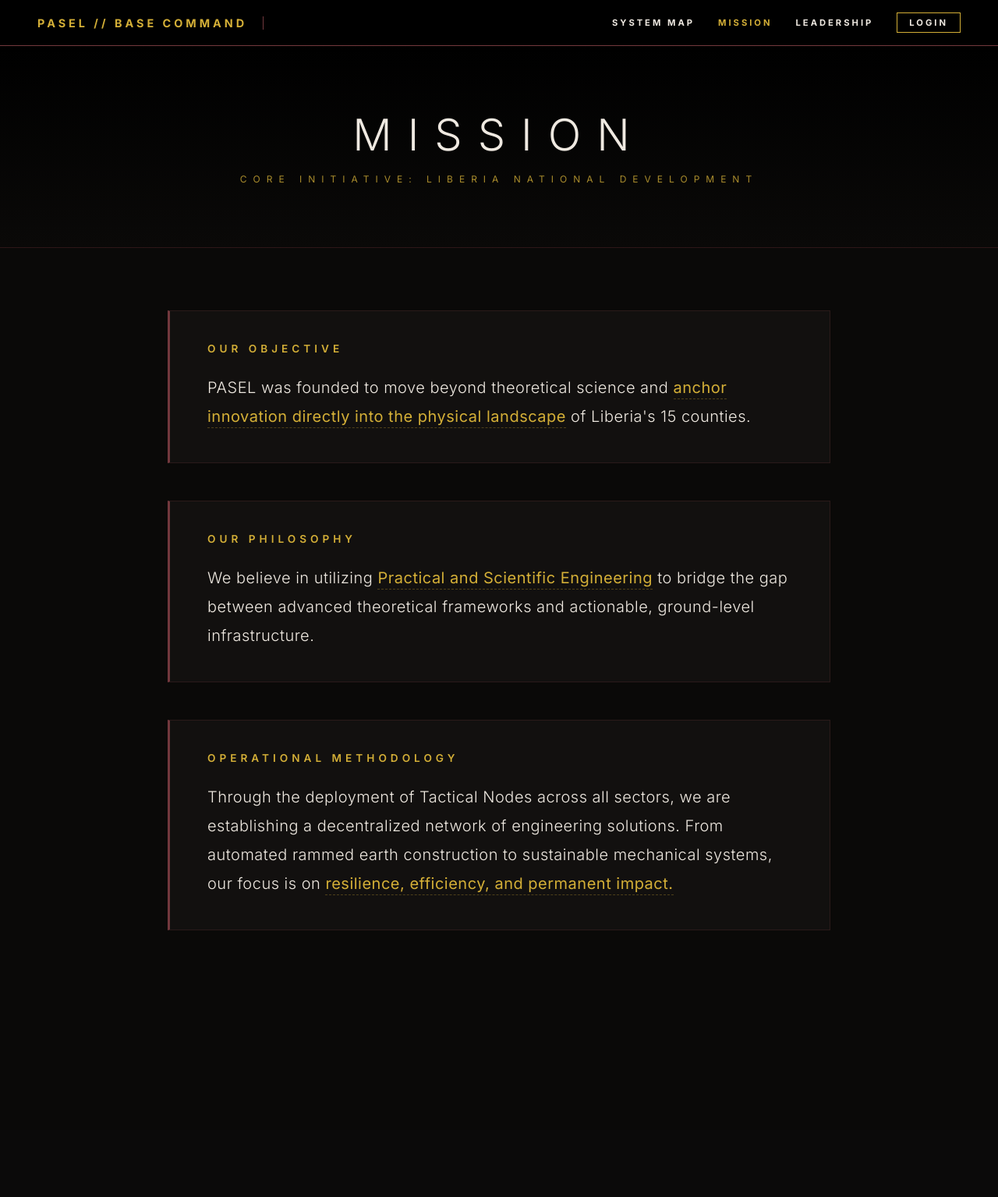
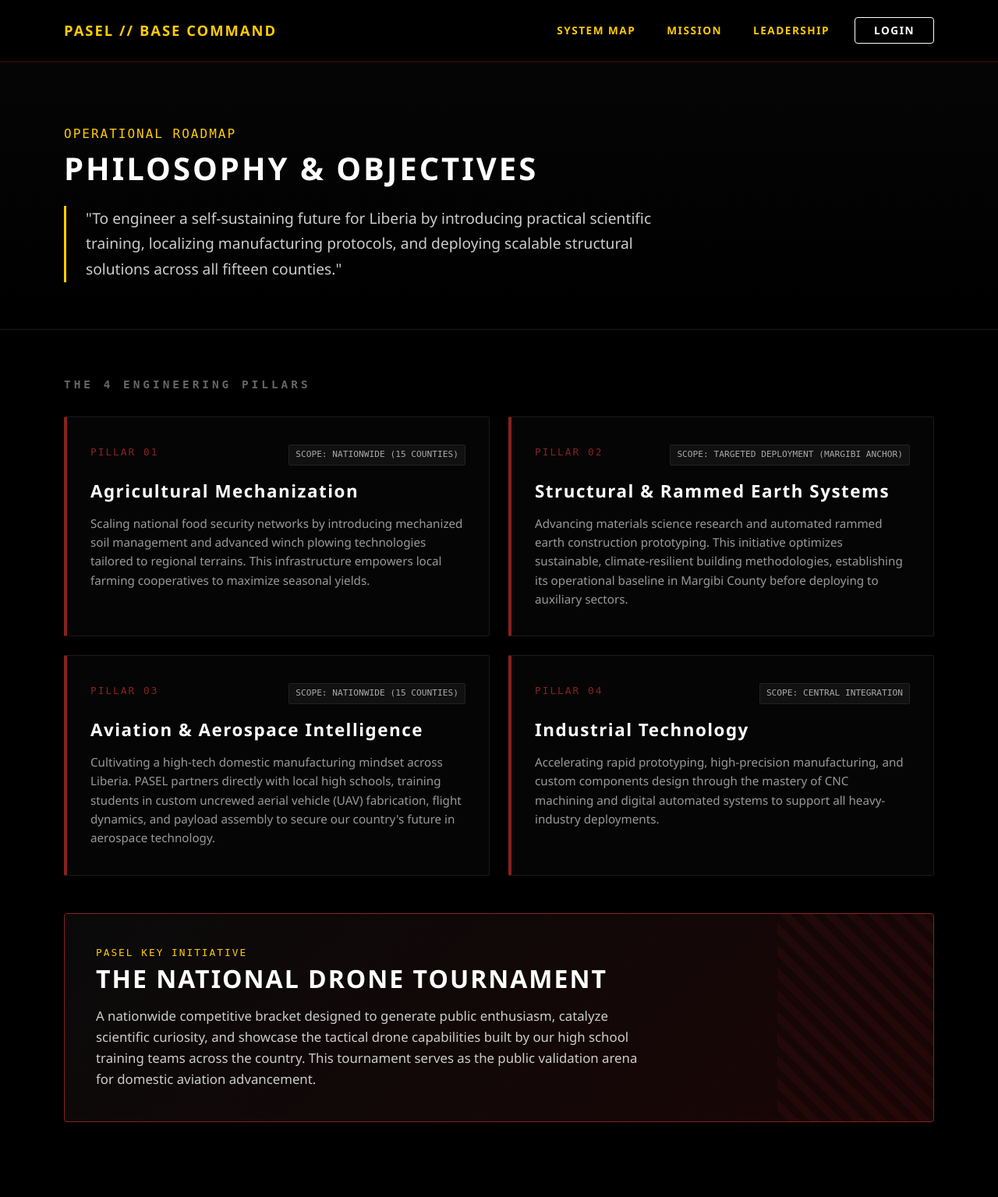
Before and after one commit to Azukai100699/pasel-base-command, a Django app: page /about/ in a window 1280 px wide. Shown: the whole page at 78% size. Before the commit the page ends 1193 px from the top, so only its background shows below. Run offline with Django 5.2, Linux system fonts and the light colour scheme; some libraries are stand-ins or nearby versions.

Commit message:
Full update: Fixed index logic, removed logo filter, deployed premium Mission page

```diff
--- a/core/templates/about.html
+++ b/core/templates/about.html
@@ -3,145 +3,266 @@
 <html lang="en">
 <head>
     <meta charset="UTF-8">
-    <title>PASEL | Mission</title>
-    <link href="https://fonts.googleapis.com/css2?family=Inter:wght@300;400;600;700&display=swap" rel="stylesheet">
+    <meta name="viewport" content="width=device-width, initial-scale=1.0">
+    <title>PASEL - Mission & Engineering Pillars</title>
+    <link href="https://cdn.jsdelivr.net/npm/bootstrap@5.3.0/dist/css/bootstrap.min.css" rel="stylesheet">
     <style>
-        :root { --bg: #0a0908; --primary: #72383D; --gold: #D4AF37; --text: #EFE9E1; --subtext: #AC9C8D; }
-        body { background: var(--bg); color: var(--subtext); font-family: 'Inter', sans-serif; margin: 0; }
+        body {
+            background-color: #000000;
+            color: #ffffff;
+            font-family: 'Segoe UI', Tahoma, Geneva, Verdana, sans-serif;
+            margin: 0;
+            padding: 0;
+        }
+        .navbar {
+            background-color: #000000 !important;
+            border-bottom: 2px solid #2a0808;
+            padding: 20px 0;
+        }
+        .navbar-brand {
+            font-weight: 700;
+            letter-spacing: 2px;
+            color: #ffcc00 !important;
+            font-size: 1.15rem;
+            text-decoration: none;
+        }
+        .nav-link {
+            color: #ffcc00 !important;
+            font-weight: 600;
+            letter-spacing: 1.5px;
+            text-transform: uppercase;
+            font-size: 0.85rem;
+        }
+        .nav-link:hover { color: #ffffff !important; }
+        .btn-login {
+            background-color: transparent;
+            color: #ffffff;
+            border: 1px solid #ffffff;
+            font-weight: 600;
+            letter-spacing: 1.5px;
+            font-size: 0.85rem;
+            border-radius: 4px;
+            transition: all 0.3s ease;
+        }
+        .btn-login:hover {
+            background-color: #ffcc00;
+            color: #000000;
+            border-color: #ffcc00 !important;
+        }
 
-        /* Universal Nav Styling - Unchanged */
-        nav {
-            background: rgba(0,0,0,0.95); padding: 1rem 3rem; border-bottom: 1px solid var(--primary);
-            display: flex; justify-content: space-between; align-items: center;
-            position: sticky; top: 0; z-index: 1000; backdrop-filter: blur(10px);
+        .page-header {
+            padding: 80px 0 60px;
+            border-bottom: 1px solid #1a1a1a;
+            background: linear-gradient(180deg, #050505 0%, #000000 100%);
         }
-        .nav-logo { color: var(--gold); font-size: 0.9rem; letter-spacing: 4px; border-right: 1px solid var(--primary); padding-right: 20px; text-decoration: none; font-weight: bold; }
-        .nav-links { display: flex; gap: 30px; align-items: center; }
-        .nav-links a { color: var(--text); text-decoration: none; font-size: 0.7rem; letter-spacing: 3px; font-weight: bold; text-transform: uppercase; transition: 0.3s; }
-        .nav-links a:hover { color: var(--gold); }
-        .exit-btn { border: 1px solid var(--gold); padding: 5px 15px; background: none; color: var(--text); cursor: pointer; letter-spacing: 2px; font-size: 0.6rem; }
+        .system-title {
+            font-size: 2.5rem;
+            font-weight: 800;
+            letter-spacing: 3px;
+            color: #ffffff;
+            text-transform: uppercase;
+            margin-bottom: 20px;
+        }
+        .system-subtitle {
+            font-family: monospace;
+            color: #ffcc00;
+            letter-spacing: 2px;
+            font-size: 1rem;
+        }
+        .directive-quote {
+            border-left: 3px solid #ffcc00;
+            padding-left: 25px;
+            font-size: 1.2rem;
+            line-height: 1.7;
+            color: #cccccc;
+            max-width: 800px;
+            margin-bottom: 0;
+        }
 
-        /* Premium Mission Header */
-        .mission-header {
-            text-align: center;
-            padding: 5rem 2rem;
-            border-bottom: 1px solid rgba(114, 56, 61, 0.4);
-            background: linear-gradient(180deg, #000 0%, var(--bg) 100%);
+        .sector-title {
+            font-family: monospace;
+            font-size: 0.9rem;
+            letter-spacing: 4px;
+            color: #666666;
+            text-transform: uppercase;
+            margin-top: 60px;
+            margin-bottom: 30px;
+            font-weight: bold;
         }
-        .mission-title {
-            color: var(--text);
-            font-size: 3.5rem;
-            letter-spacing: 20px;
-            margin: 0 0 15px 0;
-            font-weight: 300;
+
+        /* PREMIUM PILLAR CARDS */
+        .pillar-card {
+            background-color: #050505;
+            border: 1px solid #1a1a1a;
+            border-left: 4px solid #882222;
+            border-radius: 2px;
+            padding: 35px 30px;
+            height: 100%;
+            transition: all 0.3s ease;
+        }
+        .pillar-card:hover {
+            background-color: #0a0a0a;
+            border-color: #333333;
+            border-left-color: #ffcc00;
+        }
+        .pillar-id {
+            color: #882222;
+            font-family: monospace;
+            font-size: 0.8rem;
+            letter-spacing: 2px;
+            margin-bottom: 10px;
             text-transform: uppercase;
         }
-        .mission-subtitle {
-            color: var(--gold);
-            font-size: 0.75rem;
-            letter-spacing: 8px;
-            text-transform: uppercase;
-            opacity: 0.8;
+        .pillar-card:hover .pillar-id { color: #ffcc00; }
+        .pillar-scope {
+            display: inline-block;
+            background-color: #111111;
+            color: #aaaaaa;
+            font-family: monospace;
+            font-size: 0.7rem;
+            padding: 4px 8px;
+            border-radius: 2px;
+            margin-bottom: 20px;
+            border: 1px solid #222;
+        }
+        .pillar-name {
+            font-size: 1.4rem;
+            font-weight: 700;
+            letter-spacing: 1.5px;
+            color: #ffffff;
+            margin-bottom: 15px;
+        }
+        .pillar-text {
+            font-size: 0.95rem;
+            color: #999999;
+            line-height: 1.6;
+            margin: 0;
         }
 
-        /* Ergonomic Tactical Layout */
-        .mission-content {
-            max-width: 850px;
-            margin: 5rem auto;
-            padding: 0 2rem;
-            padding-bottom: 8rem;
+        /* TOURNAMENT BANNER */
+        .tournament-banner {
+            background: linear-gradient(135deg, #0a0a0a 0%, #1a0505 100%);
+            border: 1px solid #882222;
+            border-radius: 4px;
+            padding: 40px;
+            position: relative;
+            overflow: hidden;
+            margin-top: 40px;
         }
-
-        /* Tactical Statement Cards (Matches System Map Nodes for visual cohesion) */
-        .mission-block {
-            background: rgba(20, 18, 17, 0.85);
-            border: 1px solid rgba(114, 56, 61, 0.25);
-            padding: 2.5rem 3rem;
-            margin-bottom: 3rem;
-            position: relative;
-            transition: all 0.4s cubic-bezier(0.25, 1, 0.5, 1);
-            border-left: 3px solid var(--primary); /* Left accent bar */
-        }
-
-        .mission-block:hover {
-            border-color: var(--gold);
-            transform: translateY(-4px);
-            box-shadow: 0 15px 30px rgba(0, 0, 0, 0.6);
-            background: rgba(25, 22, 21, 0.95);
-        }
-
-        .section-title {
-            color: var(--gold);
-            font-size: 0.85rem;
-            letter-spacing: 5px;
-            margin-bottom: 1.5rem;
-            text-transform: uppercase;
-            font-weight: 600;
-        }
-
-        .mission-text {
-            font-size: 1.25rem;
-            line-height: 1.85;
-            color: var(--text);
-            font-weight: 300;
-            margin: 0;
-            letter-spacing: 0.5px;
-        }
-
-        .highlight {
-            color: var(--gold);
-            font-weight: 400;
-            border-bottom: 1px dashed rgba(214, 175, 55, 0.3);
-            padding-bottom: 2px;
+        .tournament-banner::after {
+            content: '';
+            position: absolute;
+            top: 0;
+            right: 0;
+            width: 200px;
+            height: 100%;
+            background: repeating-linear-gradient(
+                45deg,
+                transparent,
+                transparent 10px,
+                rgba(136, 34, 34, 0.1) 10px,
+                rgba(136, 34, 34, 0.1) 20px
+            );
         }
     </style>
 </head>
 <body>
-    <nav>
-        <a href="{% url 'index' %}" class="nav-logo">PASEL // BASE COMMAND</a>
-        <div class="nav-links">
-            <a href="{% url 'index' %}">SYSTEM MAP</a>
-            <a href="{% url 'about' %}" style="color: var(--gold);">MISSION</a>
-            <a href="{% url 'directors' %}">LEADERSHIP</a>
-            {% if user.is_authenticated %}
-                <form action="{% url 'logout' %}" method="post" style="display: inline;">
-                    {% csrf_token %}
-                    <button type="submit" class="exit-btn">EXIT TERMINAL</button>
-                </form>
-            {% else %}
-                <a href="{% url 'login' %}" style="border: 1px solid var(--gold); padding: 5px 15px;">LOGIN</a>
-            {% endif %}
+
+    <nav class="navbar navbar-expand-lg navbar-dark">
+        <div class="container">
+            <a class="navbar-brand" href="{% url 'index' %}">PASEL // BASE COMMAND</a>
+            <button class="navbar-toggler" type="button" data-bs-toggle="collapse" data-bs-target="#navbarNav">
+                <span class="navbar-toggler-icon"></span>
+            </button>
+            <div class="collapse navbar-collapse justify-content-end" id="navbarNav">
+                <ul class="navbar-nav align-items-center">
+                    <li class="nav-item me-4"><a class="nav-link" href="{% url 'index' %}">System Map</a></li>
+                    <li class="nav-item me-4"><a class="nav-link" href="{% url 'about' %}">Mission</a></li>
+                    <li class="nav-item me-4"><a class="nav-link" href="{% url 'directors' %}">Leadership</a></li>
+                    <li class="nav-item">
+                        {% if user.is_authenticated %}
+                            <a class="btn btn-login px-4" style="border-color: #882222; color: #ffcc00;" href="{% url 'logout' %}">EXIT TERMINAL</a>
+                        {% else %}
+                            <a class="btn btn-login px-4" href="{% url 'login' %}">LOGIN</a>
+                        {% endif %}
+                    </li>
+                </ul>
+            </div>
         </div>
     </nav>
 
-    <div class="mission-header">
-        <h1 class="mission-title">Mission</h1>
-        <div class="mission-subtitle">Core Initiative: Liberia National Development</div>
+    <div class="page-header">
+        <div class="container">
+            <div class="system-subtitle mb-2">OPERATIONAL ROADMAP</div>
+            <h1 class="system-title">Philosophy & Objectives</h1>
+            <div class="mt-4">
+                <p class="directive-quote">
+                    "To engineer a self-sustaining future for Liberia by introducing practical scientific training, localizing manufacturing protocols, and deploying scalable structural solutions across all fifteen counties."
+                </p>
+            </div>
+        </div>
     </div>
 
-    <div class="mission-content">
+    <div class="container mb-5 pb-5">
+        <div class="sector-title">The 4 Engineering Pillars</div>
 
-        <div class="mission-block">
-            <div class="section-title">Our Objective</div>
-            <p class="mission-text">
-                PASEL was founded to move beyond theoretical science and <span class="highlight">anchor innovation directly into the physical landscape</span> of Liberia's 15 counties.
-            </p>
+        <div class="row g-4">
+            <div class="col-md-6">
+                <div class="pillar-card">
+                    <div class="d-flex justify-content-between align-items-start">
+                        <div class="pillar-id">Pillar 01</div>
+                        <div class="pillar-scope">SCOPE: NATIONWIDE (15 COUNTIES)</div>
+                    </div>
+                    <h3 class="pillar-name">Agricultural Mechanization</h3>
+                    <p class="pillar-text">Scaling national food security networks by introducing mechanized soil management and advanced winch plowing technologies tailored to regional terrains. This infrastructure empowers local farming cooperatives to maximize seasonal yields.</p>
+                </div>
+            </div>
+
+            <div class="col-md-6">
+                <div class="pillar-card">
+                    <div class="d-flex justify-content-between align-items-start">
+                        <div class="pillar-id">Pillar 02</div>
+                        <div class="pillar-scope">SCOPE: TARGETED DEPLOYMENT (MARGIBI ANCHOR)</div>
+                    </div>
+                    <h3 class="pillar-name">Structural & Rammed Earth Systems</h3>
+                    <p class="pillar-text">Advancing materials science research and automated rammed earth construction prototyping. This initiative optimizes sustainable, climate-resilient building methodologies, establishing its operational baseline in Margibi County before deploying to auxiliary sectors.</p>
+                </div>
+            </div>
+
+            <div class="col-md-6">
+                <div class="pillar-card">
+                    <div class="d-flex justify-content-between align-items-start">
+                        <div class="pillar-id">Pillar 03</div>
+                        <div class="pillar-scope">SCOPE: NATIONWIDE (15 COUNTIES)</div>
+                    </div>
+                    <h3 class="pillar-name">Aviation & Aerospace Intelligence</h3>
+                    <p class="pillar-text">Cultivating a high-tech domestic manufacturing mindset across Liberia. PASEL partners directly with local high schools, training students in custom uncrewed aerial vehicle (UAV) fabrication, flight dynamics, and payload assembly to secure our country's future in aerospace technology.</p>
+                </div>
+            </div>
+
+            <div class="col-md-6">
+                <div class="pillar-card">
+                    <div class="d-flex justify-content-between align-items-start">
+                        <div class="pillar-id">Pillar 04</div>
+                        <div class="pillar-scope">SCOPE: CENTRAL INTEGRATION</div>
+                    </div>
+                    <h3 class="pillar-name">Industrial Technology</h3>
+                    <p class="pillar-text">Accelerating rapid prototyping, high-precision manufacturing, and custom components design through the mastery of CNC machining and digital automated systems to support all heavy-industry deployments.</p>
+                </div>
+            </div>
         </div>
 
-        <div class="mission-block">
-            <div class="section-title">Our Philosophy</div>
-            <p class="mission-text">
-                We believe in utilizing <span class="highlight">Practical and Scientific Engineering</span> to bridge the gap between advanced theoretical frameworks and actionable, ground-level infrastructure.
-            </p>
+        <div class="tournament-banner mt-5">
+            <div style="position: relative; z-index: 2;">
+                <div class="pillar-id" style="color: #ffcc00; margin-bottom: 5px;">PASEL KEY INITIATIVE</div>
+                <h2 class="mb-3" style="font-weight: 800; letter-spacing: 2px; color: #ffffff;">THE NATIONAL DRONE TOURNAMENT</h2>
+                <p style="color: #cccccc; max-width: 700px; margin: 0; font-size: 1.05rem; line-height: 1.6;">
+                    A nationwide competitive bracket designed to generate public enthusiasm, catalyze scientific curiosity, and showcase the tactical drone capabilities built by our high school training teams across the country. This tournament serves as the public validation arena for domestic aviation advancement.
+                </p>
+            </div>
         </div>
+    </div>
 
-        <div class="mission-block">
-            <div class="section-title">Operational Methodology</div>
-            <p class="mission-text">
-                Through the deployment of Tactical Nodes across all sectors, we are establishing a decentralized network of engineering solutions. From automated rammed earth construction to sustainable mechanical systems, our focus is on <span class="highlight">resilience, efficiency, and permanent impact.</span>
-            </p>
-        </div>
-
-    </div>
+    <script src="https://cdn.jsdelivr.net/npm/bootstrap@5.3.0/dist/js/bootstrap.bundle.min.js"></script>
 </body>
 </html>
```
Also changed, not shown: core/templates/index.html (+42 -50 lines).
